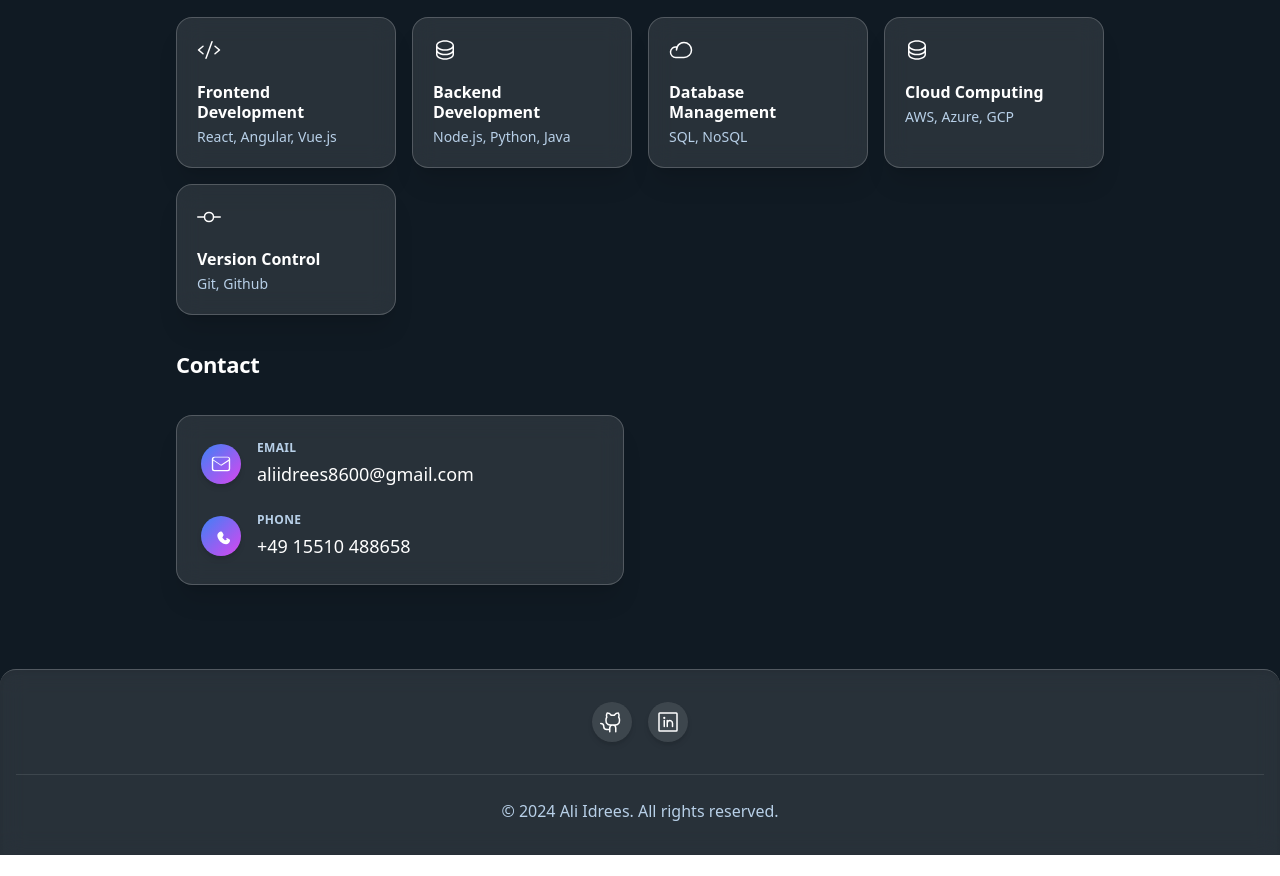
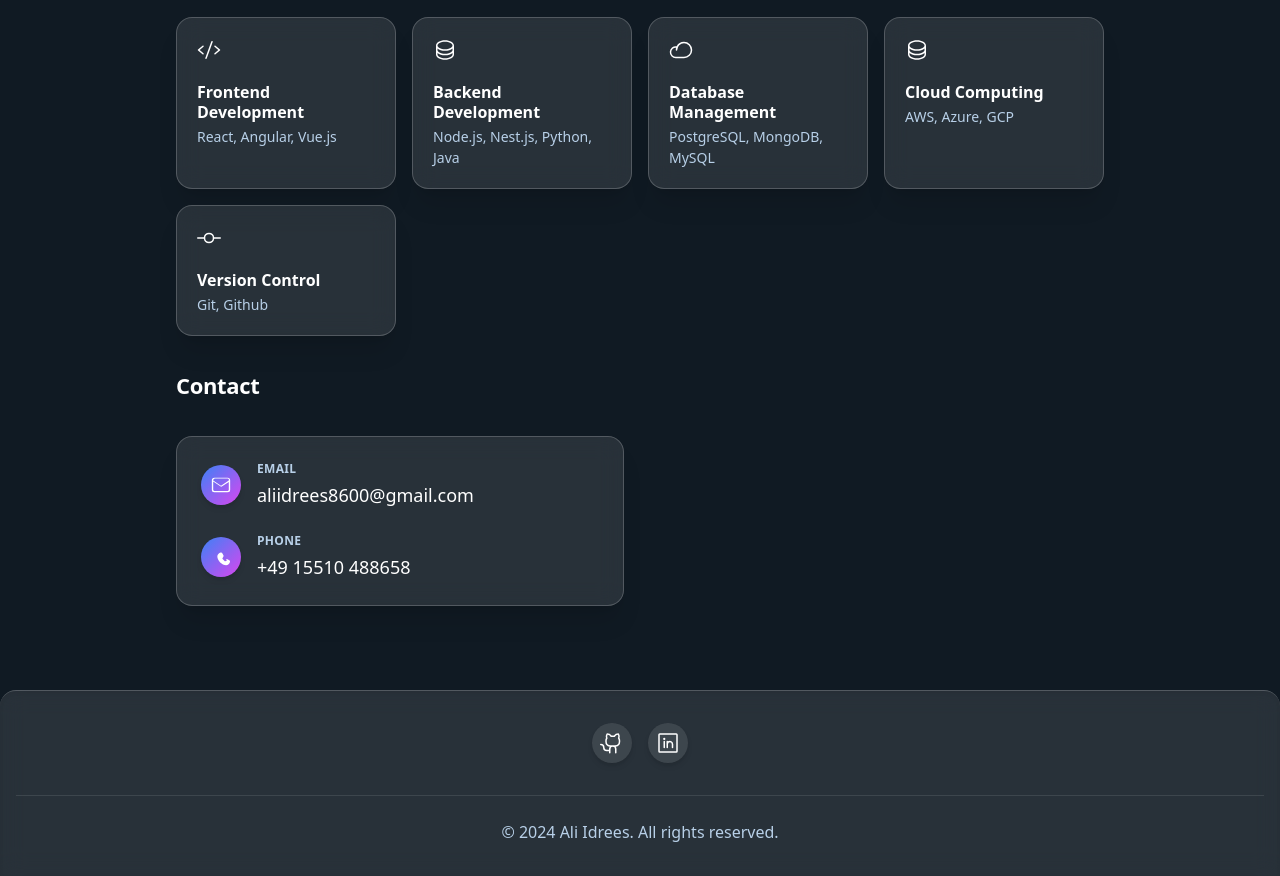
Before and after one commit to Ali8600/portfolio-website, a React (Create React App) app: page / in a window 1280 px wide. Shown: the part 1260-2136 px from the top of the page. Before the commit the page ends 2115 px from the top, so only its background shows below. Built offline with nearby package versions, Linux system fonts and the light colour scheme.

Commit message:
Update Skills component to reflect new technologies in descriptions, replacing "Node.js, Python, Java" with "Node.js, Nest.js, Python, Java" and "SQL, NoSQL" with "PostgreSQL, MongoDB, MySQL" for improved accuracy.

```diff
--- a/src/components/Skills.js
+++ b/src/components/Skills.js
@@ -13,14 +13,14 @@ const skills = [
       <svg xmlns="http://www.w3.org/2000/svg" width="24px" height="24px" fill="currentColor" viewBox="0 0 256 256"><path d="M128,24C74.17,24,32,48.6,32,80v96c0,31.4,42.17,56,96,56s96-24.6,96-56V80C224,48.6,181.83,24,128,24Zm80,104c0,9.62-7.88,19.43-21.61,26.92C170.93,163.35,150.19,168,128,168s-42.93-4.65-58.39-13.08C55.88,147.43,48,137.62,48,128V111.36c17.06,15,46.23,24.64,80,24.64s62.94-9.68,80-24.64ZM69.61,53.08C85.07,44.65,105.81,40,128,40s42.93,4.65,58.39,13.08C200.12,60.57,208,70.38,208,80s-7.88,19.43-21.61,26.92C170.93,115.35,150.19,120,128,120s-42.93-4.65-58.39-13.08C55.88,99.43,48,89.62,48,80S55.88,60.57,69.61,53.08ZM186.39,202.92C170.93,211.35,150.19,216,128,216s-42.93-4.65-58.39-13.08C55.88,195.43,48,185.62,48,176V159.36c17.06,15,46.23,24.64,80,24.64s62.94-9.68,80-24.64V176C208,185.62,200.12,195.43,186.39,202.92Z"></path></svg>
     ),
     title: "Backend Development",
-    desc: "Node.js, Python, Java"
+    desc: "Node.js, Nest.js, Python, Java"
   },
   {
     icon: (
       <svg xmlns="http://www.w3.org/2000/svg" width="24px" height="24px" fill="currentColor" viewBox="0 0 256 256"><path d="M160,40A88.09,88.09,0,0,0,81.29,88.67,64,64,0,1,0,72,216h88a88,88,0,0,0,0-176Zm0,160H72a48,48,0,0,1,0-96c1.1,0,2.2,0,3.29.11A88,88,0,0,0,72,128a8,8,0,0,0,16,0,72,72,0,1,1,72,72Z"></path></svg>
     ),
     title: "Database Management",
-    desc: "SQL, NoSQL"
+    desc: "PostgreSQL, MongoDB, MySQL"
   },
   {
     icon: (
```
